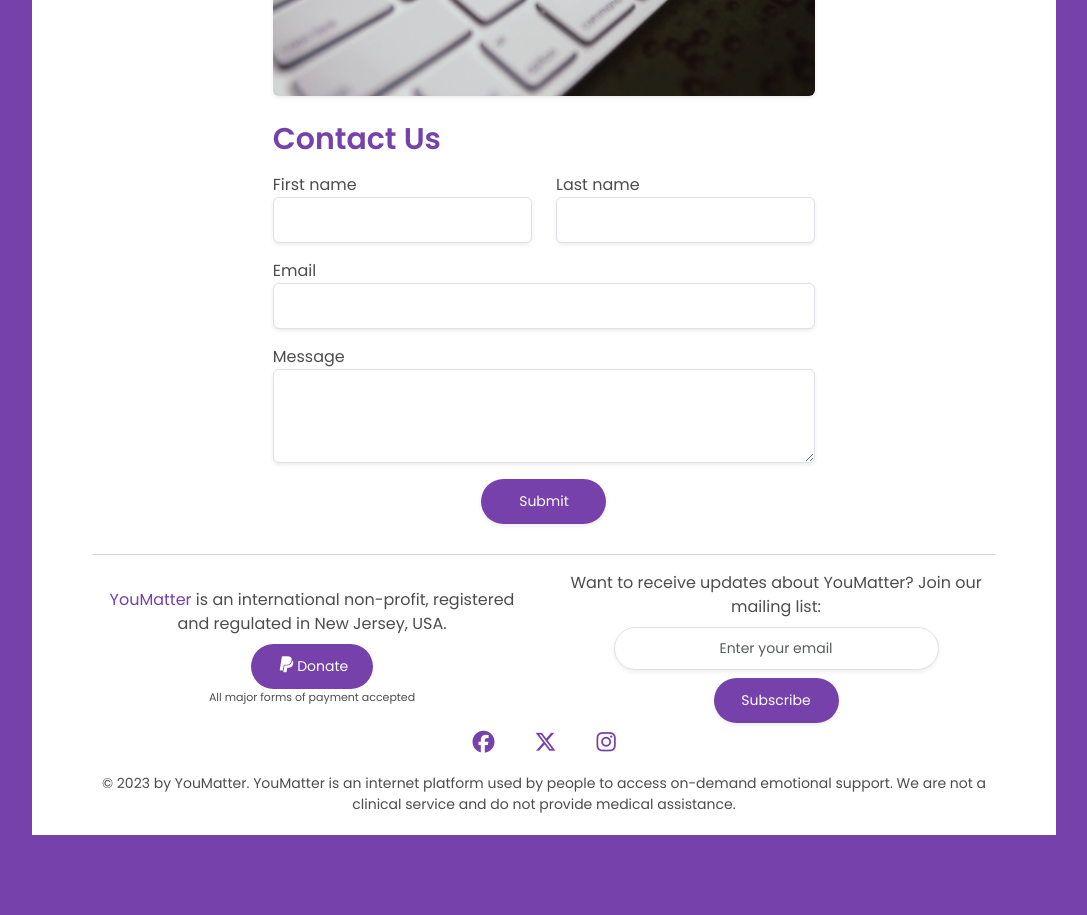
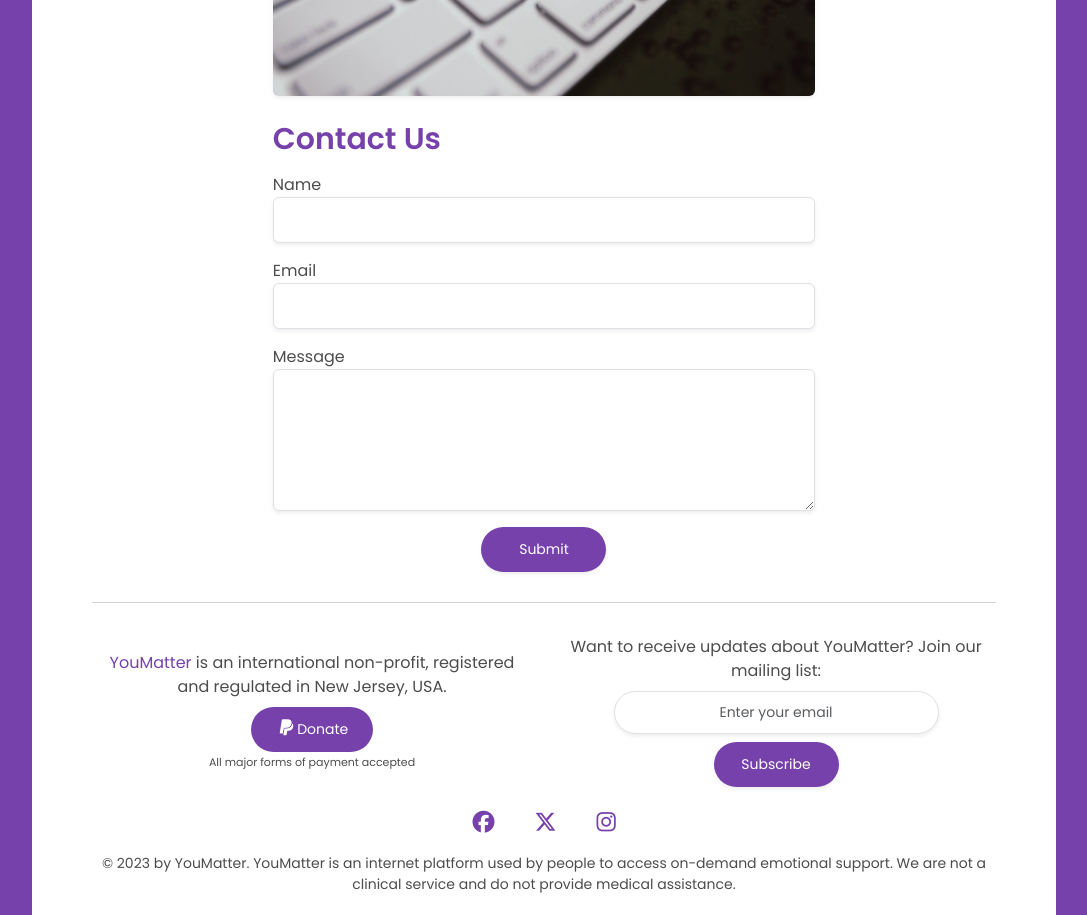
Before and after one commit to ItsmeJessMarie/you-matter-chat-react, a React (Create React App) app: page /contact in a window 1280 px wide. Shown: the part 680-1595 px from the top of the page, without its empty margins (96-1183 px from the left). Before the commit the page ends 1515 px from the top, so only its background shows below. Built offline with nearby package versions, Linux system fonts and the light colour scheme.

Commit message:
Added axios and created a contact form page
Updated npm

```diff
--- a/package.json
+++ b/package.json
@@ -6,6 +6,7 @@
     "@testing-library/jest-dom": "^5.17.0",
     "@testing-library/react": "^13.4.0",
     "@testing-library/user-event": "^13.5.0",
+    "axios": "^1.6.4",
     "bootstrap": "^5.3.2",
     "react": "^18.2.0",
     "react-dom": "^18.2.0",
--- a/src/App.css
+++ b/src/App.css
@@ -185,6 +185,7 @@ a:link {
 
 .credit-cards {
   font-size: 11px;
+  padding-top: 2px;
 }
 
 .copyright {
--- a/src/components/Footer.js/index.js
+++ b/src/components/Footer.js/index.js
@@ -8,9 +8,9 @@ function Footer() {
       <footer>
         <div className="footer-container">
           <hr />
-          <div className="fourth-container donate-email-container text-center">
+          <div className="fourth-container donate-email-container text-center mt-3">
             <div className="row">
-              <div className="col-lg-6">
+              <div className="col-lg-6 mt-3">
                 <p className="mb-2">
                   <a className="homepage-link" href="../../index">
                     YouMatter
@@ -36,12 +36,12 @@ function Footer() {
                   All major forms of payment accepted
                 </p>
               </div>
-              <div className="col-lg-6">
+              <div className="col-lg-6 mt-3">
                 <Subscribe />
               </div>
             </div>
           </div>
-          <div className="social-media-icons mt-2">
+          <div className="social-media-icons mt-4">
             <span>
               <a href="">
                 <i className="fa-brands fa-facebook" title="Facebook"></i>
--- a/src/components/Footer.js/subscribe.js
+++ b/src/components/Footer.js/subscribe.js
@@ -12,7 +12,7 @@ function Subscribe() {
               type="email"
               placeholder="Enter your email"
               autoComplete="off"
-              id="email-input"
+              id="email"
               className="form-control enter-email shadow-sm text-box"
               title="Email input form"
             />
--- a/src/components/Navbar.js/index.js
+++ b/src/components/Navbar.js/index.js
@@ -53,6 +53,7 @@ function Navbar() {
                     data-bs-toggle="dropdown"
                     aria-haspopup="true"
                     aria-expanded="false"
+                    aria-current="true"
                     title="Volunteer"
                   >
                     Volunteer
--- a/src/pages/contact.js
+++ b/src/pages/contact.js
@@ -1,5 +1,6 @@
 import React from "react";
 import contact from "../images/contact.jpg";
+import ContactForm from "./contactForm.js";
 import "../App.css";
 
 function Contact() {
@@ -32,89 +33,7 @@ function Contact() {
         </div>
       </div>
       <div className="second-container contact-us-form">
-        <h2 className="mb-3">Contact Us</h2>
-        <div className="message-form">
-          <form
-            className="needs-validation"
-            novalidate
-            id="contact-form"
-            method="post"
-            action="sendmail.php"
-          >
-            <div className="row">
-              <div className="col-lg-6 mb-3">
-                <label for="first-name">First name</label>
-                <input
-                  type="text"
-                  className="form-control text-box shadow-sm"
-                  id="validationFirstName"
-                  title="First name input form"
-                  name="first-name"
-                  placeHolder=""
-                  value=""
-                  required=""
-                />
-                <div className="valid-feedback">Looks good!</div>
-              </div>
-              <div className="col-lg-6 mb-3">
-                <label for="last-name">Last name</label>
-                <input
-                  type="text"
-                  className="form-control text-box shadow-sm"
-                  id="validationLastName"
-                  title="Last name input form"
-                  name="last-name"
-                  placeHolder=""
-                  value=""
-                  required=""
-                />
-              </div>
-            </div>
-            <div className="row">
-              <div className="col-lg mb-3">
-                <label for="email">Email</label>
-                <input
-                  type="email"
-                  className="form-control enter-contact-email text-box shadow-sm"
-                  id="email-input"
-                  title="Email input form"
-                  name="email"
-                  placeHolder=""
-                  autoComplete="off"
-                  value=""
-                  required=""
-                />
-              </div>
-            </div>
-            <div className="row">
-              <div className="col-lg mb-3">
-                <label for="message">Message</label>
-                <textarea
-                  className="form-control enter-contact-telephone text-box shadow-sm"
-                  id="message-input"
-                  title="Message input form"
-                  name="message"
-                  placeHolder=""
-                  autoComplete="off"
-                  rows="3"
-                  value=""
-                  required=""
-                ></textarea>
-              </div>
-            </div>
-            <div className="col-lg mb-3">
-              <button
-                type="submit"
-                value="submit"
-                id="submit-message"
-                className="form-control btn submit-btn btn-primary message-btn shadow-sm"
-                title="Submit message button"
-              >
-                Submit
-              </button>
-            </div>
-          </form>
-        </div>
+        <ContactForm />
       </div>
     </>
   );
--- /dev/null
+++ b/src/pages/contactForm.js
@@ -0,0 +1,117 @@
+import React from "react";
+import axios from "axios";
+import "../App.css";
+
+class ContactForm extends React.Component {
+  constructor(props) {
+    super(props);
+    this.state = {
+      name: "",
+      email: "",
+      message: "",
+    };
+  }
+
+  handleSubmit(event) {
+    event.preventDefault();
+    axios({
+      method: "POST",
+      url: "http://localhost:3002/send",
+      data: this.state,
+    }).then((response) => {
+      if (response.data.status === "success") {
+        alert("Message Sent.");
+        this.resetForm();
+      } else if (response.data.status === "fail") {
+        alert("Message failed to send.");
+      }
+    });
+  }
+  resetForm() {
+    this.setState({ name: "", email: "", message: "" });
+  }
+
+  render() {
+    return (
+      <div className="App">
+        <h2 className="mb-3">Contact Us</h2>
+        <div className="message-form">
+          <form
+            className="contact-form"
+            id="contact-form"
+            onSubmit={this.handleSubmit.bind(this)}
+            method="POST"
+          >
+            <div className="row">
+              <div className="col-lg mb-3">
+                <label htmlFor="name">Name</label>
+                <input
+                  type="text"
+                  className="form-control text-box shadow-sm"
+                  id="name"
+                  title="Name input form"
+                  name="name"
+                  value={this.state.name}
+                  onChange={this.onNameChange.bind(this)}
+                />
+              </div>
+            </div>
+            <div className="row">
+              <div className="col-lg mb-3">
+                <label htmlFor="email">Email</label>
+                <input
+                  type="email"
+                  className="form-control enter-contact-email text-box shadow-sm"
+                  id="email"
+                  title="Email input form"
+                  name="email"
+                  aria-describedby="emailHelp"
+                  autoComplete="off"
+                  value={this.state.email}
+                  onChange={this.onEmailChange.bind(this)}
+                />
+              </div>
+            </div>
+            <div className="row">
+              <div className="col-lg mb-3">
+                <label htmlFor="message">Message</label>
+                <textarea
+                  className="form-control enter-message text-box shadow-sm"
+                  id="message"
+                  title="Message input form"
+                  name="message"
+                  autoComplete="off"
+                  rows="5"
+                  value={this.state.message}
+                  onChange={this.onMessageChange.bind(this)}
+                />
+              </div>
+            </div>
+            <div className="col-lg mb-3">
+              <button
+                type="submit"
+                value="submit"
+                id="submit-message"
+                className="form-control btn submit-btn btn-primary message-btn shadow-sm"
+                title="Submit message button"
+              >
+                Submit
+              </button>
+            </div>
+          </form>
+        </div>
+      </div>
+    );
+  }
+  onNameChange(event) {
+    this.setState({ name: event.target.value });
+  }
+  onEmailChange(event) {
+    this.setState({ email: event.target.value });
+  }
+  onMessageChange(event) {
+    this.setState({ message: event.target.value });
+  }
+}
+
+export default ContactForm;
```
Also changed, not shown: 1 other file (tests, documents, lock files or other folders).
